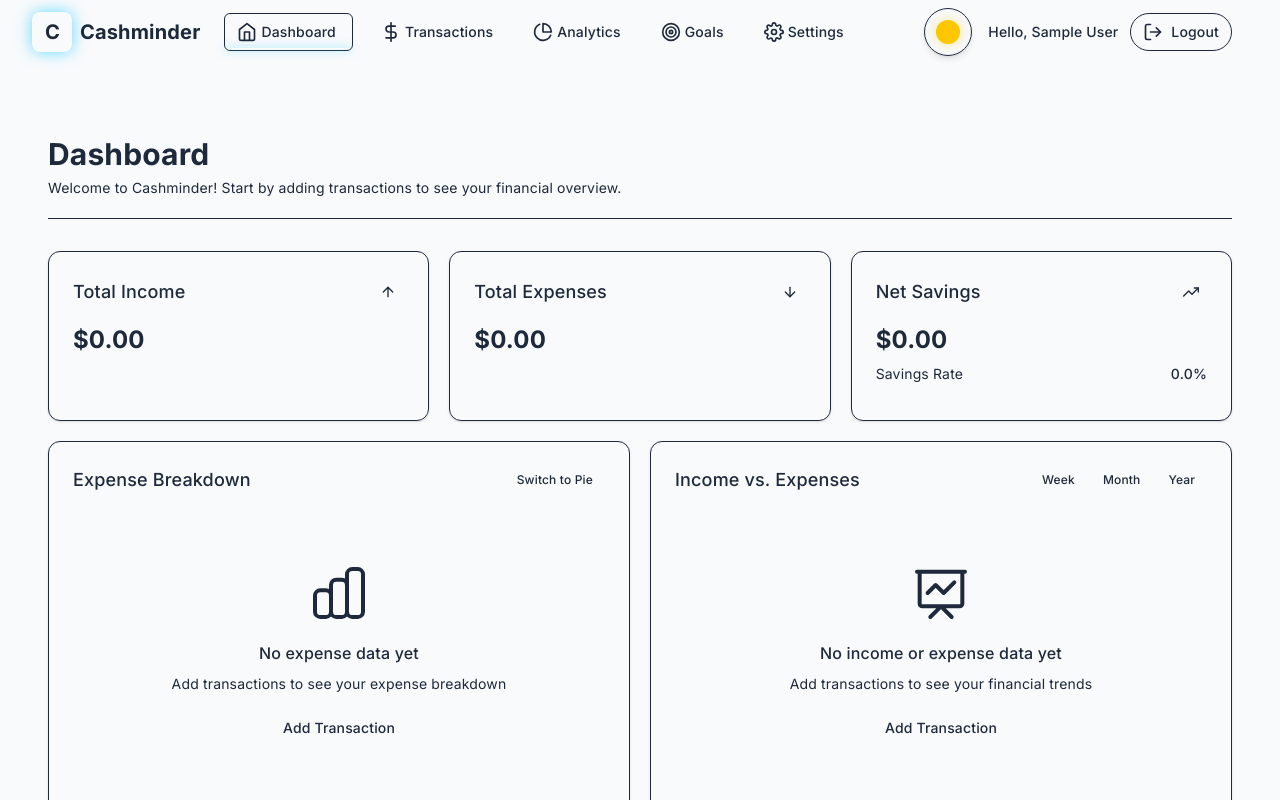
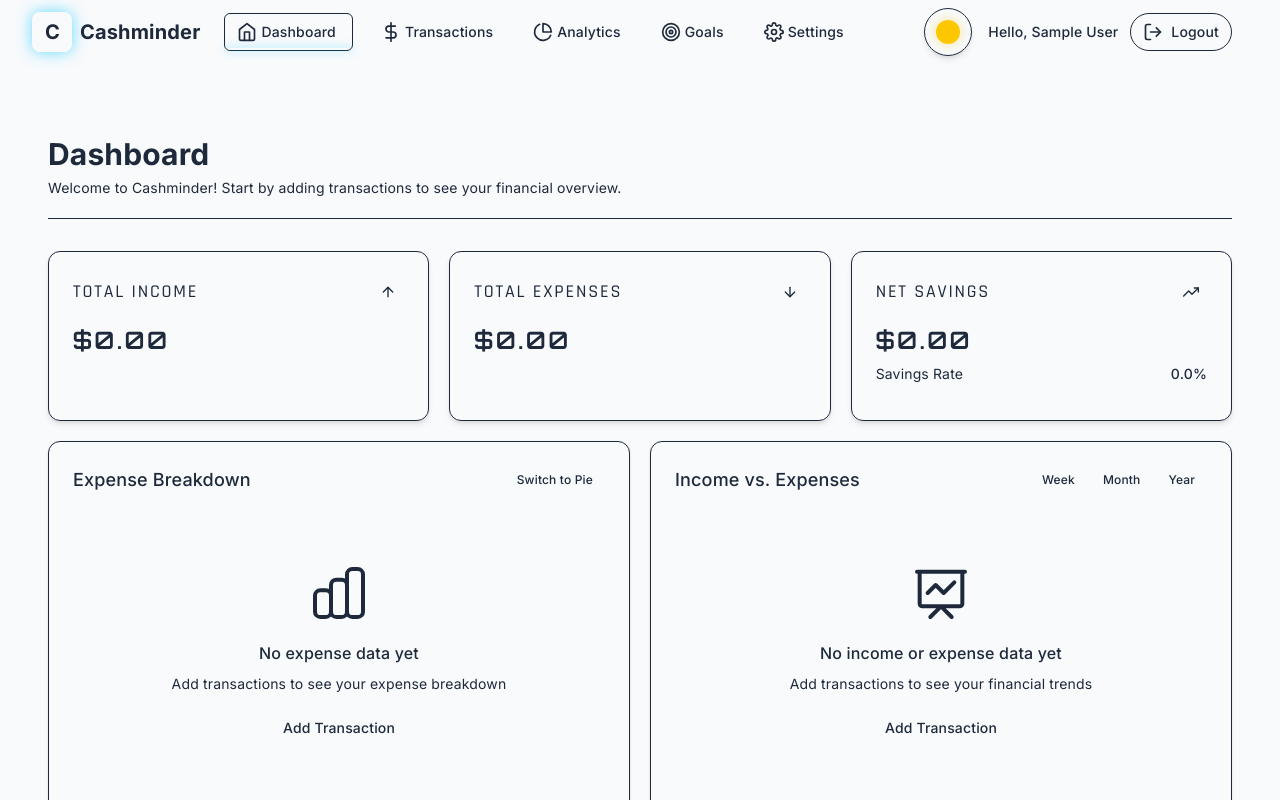
Before and after one commit to shivanshpathak01/Cashminder---Money-Management-App, a Next.js app: page /dashboard in a window 1280 px wide. Shown: the top 800 px of the page. Built offline with nearby package versions, Linux system fonts and the light colour scheme; sample sign-in values are in the browser's storage.

Commit message:
Dashboard improved

```diff
--- a/src/components/dashboard/DashboardSummary.tsx
+++ b/src/components/dashboard/DashboardSummary.tsx
@@ -58,19 +58,22 @@ export default function DashboardSummary({
       animate="visible"
     >
       <motion.div
-        className="p-6 rounded-xl border bg-light-surface dark:bg-dark-surface border-light-border dark:border-dark-border shadow-sm"
+        className="p-6 rounded-xl border bg-light-surface dark:bg-dark-surface border-light-border dark:border-dark-border shadow-sm finance-card"
         variants={itemVariants}
-        whileHover={{ y: -5, boxShadow: "0 10px 15px -3px rgba(0, 0, 0, 0.1)" }}
+        whileHover={{
+          y: -5,
+          boxShadow: "0 10px 25px -3px rgba(50, 255, 126, 0.1), 0 4px 6px -2px rgba(50, 255, 126, 0.05)"
+        }}
       >
         <div className="flex justify-between items-center mb-4">
-          <h3 className="text-lg font-medium text-light-text-secondary dark:text-dark-text-secondary">
-            Total Income
+          <h3 className="text-lg font-rajdhani font-semibold text-light-text-secondary dark:text-dark-text-secondary letter-spacing-wide">
+            TOTAL INCOME
           </h3>
           <div className="p-2 rounded-full bg-success-light/10 dark:bg-success-dark/10">
             <FiArrowUp className="text-success-light dark:text-success-dark" />
           </div>
         </div>
-        <div className="text-2xl font-bold mb-2 text-light-text-primary dark:text-dark-text-primary">
+        <div className="text-2xl font-orbitron font-bold mb-2 text-light-text-primary dark:text-dark-text-primary letter-spacing-wide">
           {formatCurrency(totalIncome)}
         </div>
         {previousIncome > 0 && (
@@ -99,19 +102,22 @@ export default function DashboardSummary({
       </motion.div>
 
       <motion.div
-        className="p-6 rounded-xl border bg-light-surface dark:bg-dark-surface border-light-border dark:border-dark-border shadow-sm"
+        className="p-6 rounded-xl border bg-light-surface dark:bg-dark-surface border-light-border dark:border-dark-border shadow-sm finance-card"
         variants={itemVariants}
-        whileHover={{ y: -5, boxShadow: "0 10px 15px -3px rgba(0, 0, 0, 0.1)" }}
+        whileHover={{
+          y: -5,
+          boxShadow: "0 10px 25px -3px rgba(255, 77, 77, 0.1), 0 4px 6px -2px rgba(255, 77, 77, 0.05)"
+        }}
       >
         <div className="flex justify-between items-center mb-4">
-          <h3 className="text-lg font-medium text-light-text-secondary dark:text-dark-text-secondary">
-            Total Expenses
+          <h3 className="text-lg font-rajdhani font-semibold text-light-text-secondary dark:text-dark-text-secondary letter-spacing-wide">
+            TOTAL EXPENSES
           </h3>
           <div className="p-2 rounded-full bg-error-light/10 dark:bg-error-dark/10">
             <FiArrowDown className="text-error-light dark:text-error-dark" />
           </div>
         </div>
-        <div className="text-2xl font-bold mb-2 text-light-text-primary dark:text-dark-text-primary">
+        <div className="text-2xl font-orbitron font-bold mb-2 text-light-text-primary dark:text-dark-text-primary letter-spacing-wide">
           {formatCurrency(totalExpenses)}
         </div>
         {previousExpenses > 0 && (
@@ -140,19 +146,22 @@ export default function DashboardSummary({
       </motion.div>
 
       <motion.div
-        className="p-6 rounded-xl border bg-light-surface dark:bg-dark-surface border-light-border dark:border-dark-border shadow-sm"
+        className="p-6 rounded-xl border bg-light-surface dark:bg-dark-surface border-light-border dark:border-dark-border shadow-sm finance-card"
         variants={itemVariants}
-        whileHover={{ y: -5, boxShadow: "0 10px 15px -3px rgba(0, 0, 0, 0.1)" }}
+        whileHover={{
+          y: -5,
+          boxShadow: "var(--glow-primary)"
+        }}
       >
         <div className="flex justify-between items-center mb-4">
-          <h3 className="text-lg font-medium text-light-text-secondary dark:text-dark-text-secondary">
-            Net Savings
+          <h3 className="text-lg font-rajdhani font-semibold text-light-text-secondary dark:text-dark-text-secondary letter-spacing-wide">
+            NET SAVINGS
           </h3>
           <div className="p-2 rounded-full bg-primary/10">
             <FiTrendingUp className="text-primary" />
           </div>
         </div>
-        <div className="text-2xl font-bold mb-2 text-light-text-primary dark:text-dark-text-primary">
+        <div className="text-2xl font-orbitron font-bold mb-2 text-light-text-primary dark:text-dark-text-primary letter-spacing-wide">
           {formatCurrency(netSavings)}
         </div>
         <div className="mt-1">
```
